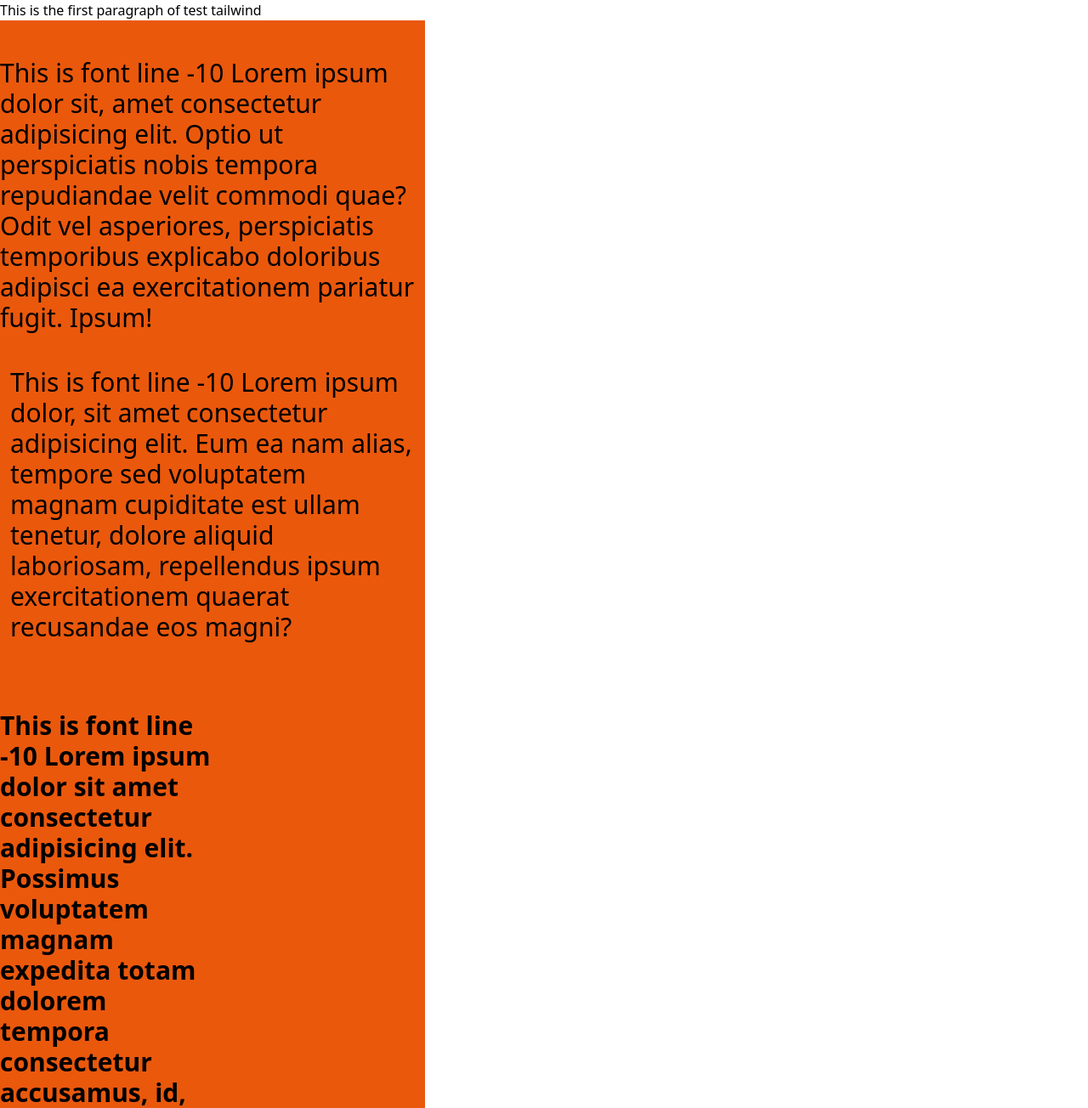
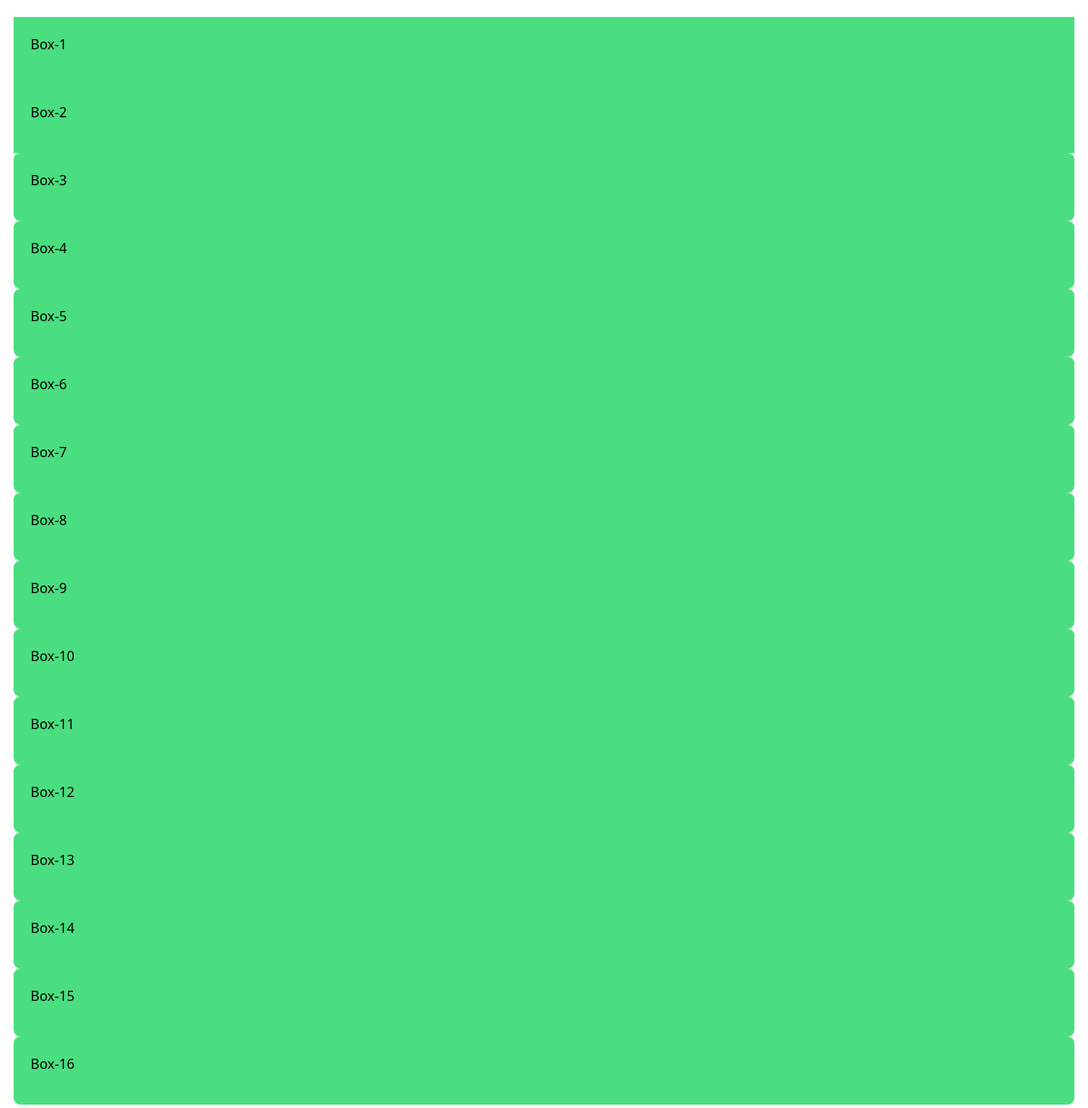
Before and after one commit to sahariarahmmadshakil/explore-tailwind, a plain HTML site: page index.html in a window 1280 px wide. Shown: the top 1304 px of the page at 85% size. Drawn offline with nearby package versions, Linux system fonts and the light colour scheme.

Commit message:
added bg

```diff
--- a/css/style.css
+++ b/css/style.css
@@ -0,0 +1,3 @@
+.body {
+  background-color: red;
+}
--- a/index.html
+++ b/index.html
@@ -1,20 +1,50 @@
 <!DOCTYPE html>
 <html lang="en">
+
 <head>
-    <meta charset="UTF-8">
-    <meta name="viewport" content="width=device-width, initial-scale=1.0">
-    <title>Explore Tailwind,</title>
-    <!-- this is tailwind css CDN link  -->
-    <script src="https://cdn.tailwindcss.com"></script>
+  <meta charset="UTF-8" />
+  <meta name="viewport" content="width=device-width, initial-scale=1.0" />
+  <title>Explore Tailwind,</title>
+  <!-- this is tailwind css CDN link  -->
+  <script src="https://cdn.tailwindcss.com"></script>
 </head>
+
 <body>
-    <h1>This is the first paragraph of test tailwind</h1>
+  <section class="mt-5 px-4">
+    <div class="h-20 bg-green-400 hover:bg-green-600 transition delay-200 p-5"> Box-1 </div>
+    <div class="h-20 bg-green-400 hover:bg-green-600 transition delay-200 p-5"> Box-2
+    </div>
+    <div class="h-20 bg-green-400 hover:bg-green-600 transition delay-200 p-5 border-purple-400 rounded-lg">Box-3</div>
 
-    <!-- explore font size  -->
-    <section class="container bg-orange-600" style="width: 500px;" >
-        <h1 class="text-3xl font-normal pt-11">This is font line -10 Lorem ipsum dolor sit, amet consectetur adipisicing elit. Optio ut perspiciatis nobis tempora repudiandae velit commodi quae? Odit vel asperiores, perspiciatis temporibus explicabo doloribus adipisci ea exercitationem pariatur fugit. Ipsum!</h1>
-        <h1 class="text-3xl font-medium  px-3 pt-10">This is font line -10 Lorem ipsum dolor, sit amet consectetur adipisicing elit. Eum ea nam alias, tempore sed voluptatem magnam cupiditate est ullam tenetur, dolore aliquid laboriosam, repellendus ipsum exercitationem quaerat recusandae eos magni?</h1>
-        <h1 class="text-3xl font-bold pt-20 w-1/2">This is font line -10 Lorem ipsum dolor sit amet consectetur adipisicing elit. Possimus voluptatem magnam expedita totam dolorem tempora consectetur accusamus, id, repudiandae facilis velit, sequi debitis? Nisi laboriosam libero, voluptatum laudantium architecto odio?</h1>
-    </section>
+    <div class="h-20 bg-green-400 hover:bg-green-600 transition delay-200
+    p-5 border-purple-400 rounded-lg">Box-4</div>
+    <div class="h-20 bg-green-400 hover:bg-green-600
+     transition delay-200 p-5 border-purple-400 rounded-lg">Box-5</div>
+    <div class="h-20 bg-green-400 hover:bg-green-600 transition delay-200 p-5 border-purple-400 rounded-lg">Box-6
+    </div>
+    <div class="h-20 bg-green-400 hover:bg-green-600 transition delay-200 p-5 border-purple-400 rounded-lg">Box-7
+    </div>
+    <div class="h-20 bg-green-400 hover:bg-green-600 transition delay-200 p-5 border-purple-400 rounded-lg">Box-8
+    </div>
+    <div class="h-20 bg-green-400 hover:bg-green-600 transition delay-200 p-5 border-purple-400 rounded-lg">Box-9
+    </div>
+    <div class="h-20 bg-green-400 hover:bg-green-600 transition delay-200 p-5 border-purple-400 rounded-lg">Box-10
+    </div>
+    <div class="h-20 bg-green-400  hover:bg-green-600 transition delay-200 p-5 border-purple-400 rounded-lg ">
+      Box-11
+    </div>
+    <div class="h-20 bg-green-400 hover:bg-green-600 transition delay-200 p-5 border-purple-400 rounded-lg">Box-12
+    </div>
+    <div class="h-20 bg-green-400 hover:bg-green-600 transition delay-200 p-5 border-purple-400 rounded-lg">Box-13
+    </div>
+    <div class="h-20 bg-green-400 hover:bg-green-600 transition delay-200 p-5 border-purple-400 rounded-lg">Box-14
+    </div>
+    <div class="h-20 bg-green-400 hover:bg-green-600 transition delay-200 p-5 border-purple-400 rounded-lg">Box-15
+    </div>
+    <div class="h-20 bg-green-400 hover:bg-green-600 transition delay-200 p-5 border-purple-400 rounded-lg">Box-16
+    </div>
+  </section>
+
 </body>
+
 </html>
```
